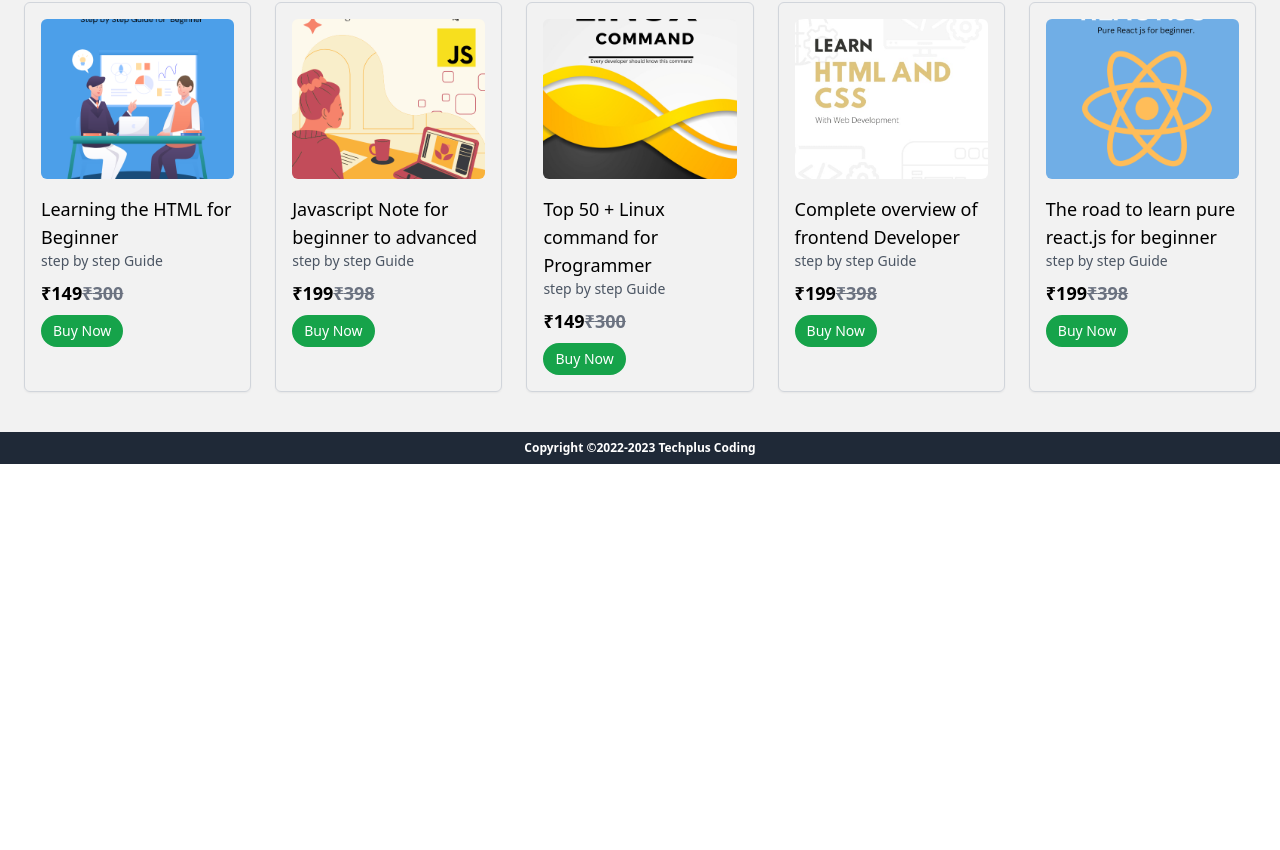
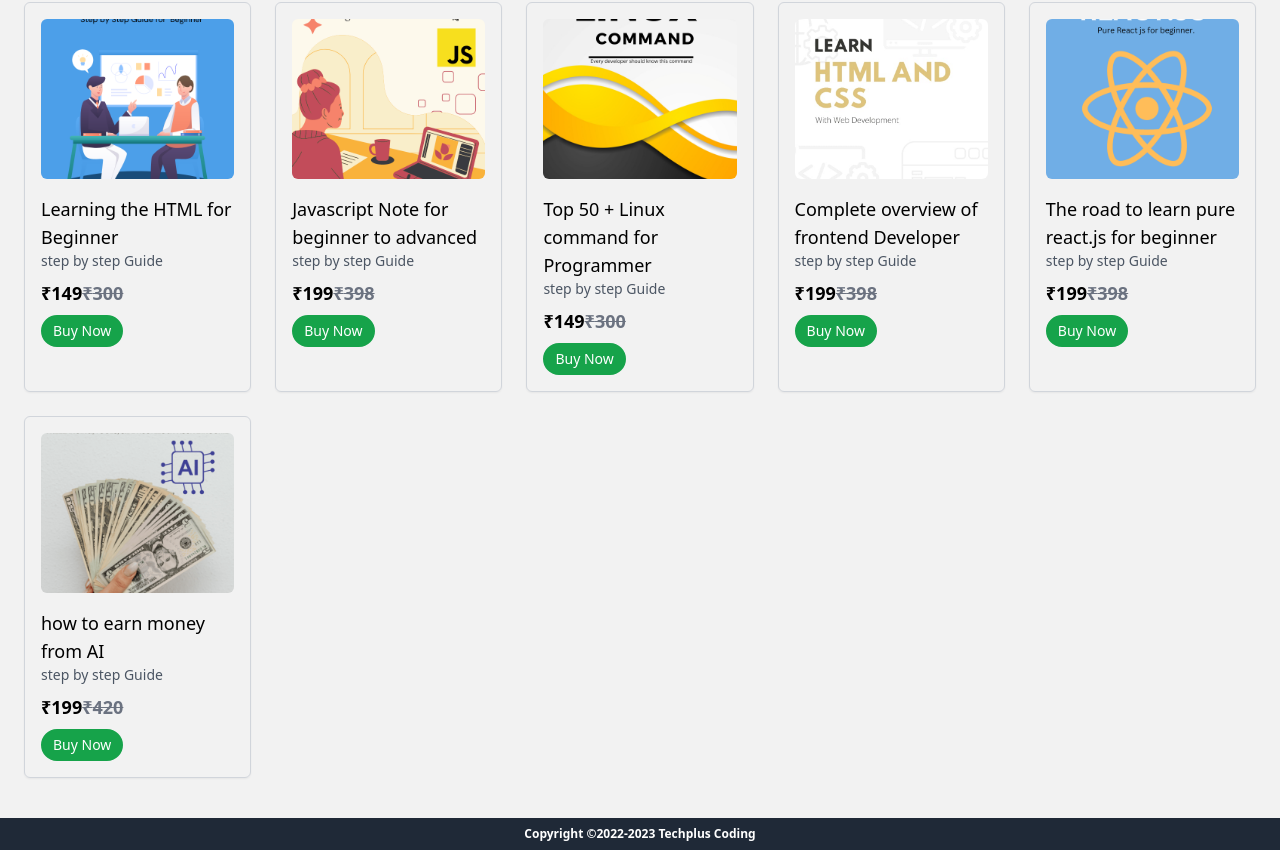
Before and after one commit to rjcodedev/techPlusCoding, a React (Create React App) app: page / in a window 1280 px wide. Shown: the part 445-1295 px from the top of the page. Before the commit the page ends 909 px from the top, so only its background shows below. Built offline with nearby package versions, Linux system fonts and the light colour scheme; no server answers; the HTML template or start-up script is replaced by a standard one.

Commit message:
add new Ebook

```diff
--- a/src/component/page/ebook/BookList.js
+++ b/src/component/page/ebook/BookList.js
@@ -4,6 +4,7 @@ import Book2 from "../../../assets/Books/Book2.png";
 import Book3 from "../../../assets/Books/Book3.png";
 import Book4 from "../../../assets/Books/Book4.jpg";
 import Book5 from '../../../assets/Books/Book5.png'
+import Book6 from '../../../assets/Books/Book6.png'
 const BookList = () => {
   const Books = [
     {
@@ -56,6 +57,16 @@ const BookList = () => {
       currency: "₹",
       url: "https://rzp.io/l/LearnReactjs",
     },
+    {
+      id: 6,
+      img: Book6,
+      name: "how to earn money from AI ",
+      subName: "step by step Guide",
+      mrp: 420,
+      price: 199,
+      currency: "₹",
+      url: "https://buymeacoffee.com/dreamconsole/liked-my-ebook-ai-se-paise-kaise-kamaye-support-my-journey",
+    },
   ];
 
   const openUrl = (url) => {
--- a/src/component/page/home/Home.js
+++ b/src/component/page/home/Home.js
@@ -4,6 +4,7 @@ import Book2 from "../../../assets/Books/Book2.png";
 import Book3 from "../../../assets/Books/Book3.png";
 import Book4 from "../../../assets/Books/Book4.jpg";
 import Book5 from "../../../assets/Books/Book5.png";
+import Book6 from "../../../assets/Books/Book6.png";
 import { Link } from "react-router-dom";
 
 const books = [
@@ -56,6 +57,16 @@ const books = [
     price: 199,
     currency: "₹",
     url: "https://rzp.io/l/LearnReactjs",
+  },
+  {
+    id: 6,
+    img: Book6,
+    name: "how to earn money from AI ",
+    subName: "step by step Guide",
+    mrp: 420,
+    price: 199,
+    currency: "₹",
+    url: "https://buymeacoffee.com/dreamconsole/liked-my-ebook-ai-se-paise-kaise-kamaye-support-my-journey",
   },
 ];
 
--- a/src/component/utils.js
+++ b/src/component/utils.js
@@ -49,6 +49,16 @@ export const Books = [
     price: 199,
     currency: "₹",
     url: "https://rzp.io/l/LearnReactjs",
+  },
+  {
+    id: 6,
+    img: "https://parsefiles.back4app.com/MN97C5lCE7bi2l9kLmYUf2QaWCCuw2M5VqXprXMa/8160f0f73e7aef5f60b6dfdaf05e744c_AIPaage.png",
+    name: "how to earn money from AI ",
+    subName: "step by step Guide",
+    mrp: 399,
+    price: 199,
+    currency: "₹",
+    url: "https://buymeacoffee.com/dreamconsole/liked-my-ebook-ai-se-paise-kaise-kamaye-support-my-journey",
   },
 ];
 
```
Also changed, not shown: src/assets/Books/Book6.png (added).
